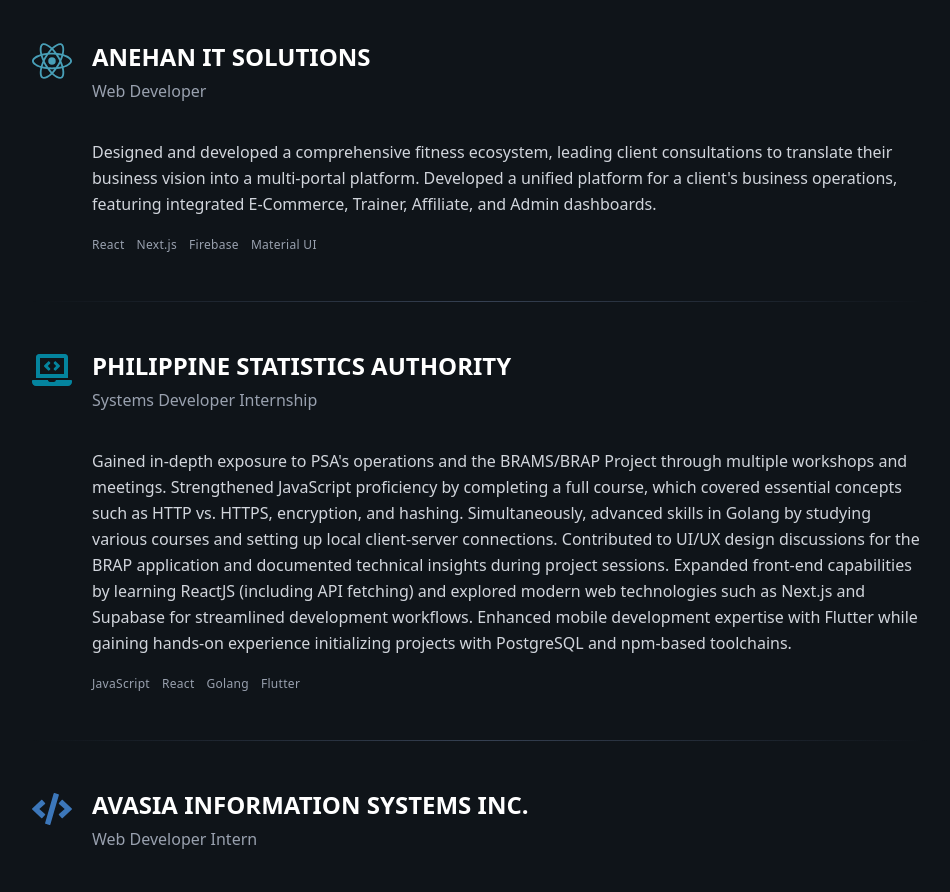
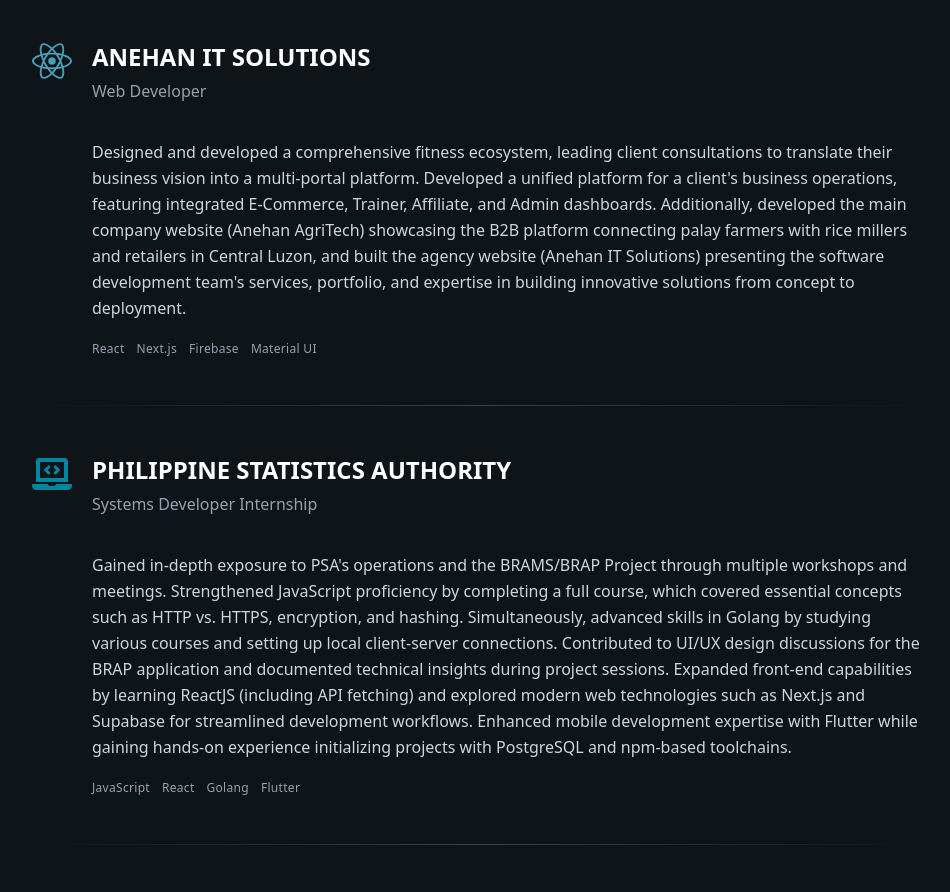
Before and after one commit to itsmeenavi/portfolio-lite, a React (Vite) app: page / in a window 1280 px wide. Shown: the part 4940-5832 px from the top of the page, without its empty margins (160-1110 px from the left). Built offline with nearby package versions, Linux system fonts and the light colour scheme.

Commit message:
Anehan Add

```diff
--- a/src/components/WorkExperience.tsx
+++ b/src/components/WorkExperience.tsx
@@ -27,7 +27,7 @@
       icon: <SiReact size={40} className="text-[#61DAFB]" />,
       color: 'from-teal/20 to-blue-500/20',
       description:
-        'Designed and developed a comprehensive fitness ecosystem, leading client consultations to translate their business vision into a multi-portal platform. Developed a unified platform for a client\'s business operations, featuring integrated E-Commerce, Trainer, Affiliate, and Admin dashboards.',
+        'Designed and developed a comprehensive fitness ecosystem, leading client consultations to translate their business vision into a multi-portal platform. Developed a unified platform for a client\'s business operations, featuring integrated E-Commerce, Trainer, Affiliate, and Admin dashboards. Additionally, developed the main company website (Anehan AgriTech) showcasing the B2B platform connecting palay farmers with rice millers and retailers in Central Luzon, and built the agency website (Anehan IT Solutions) presenting the software development team\'s services, portfolio, and expertise in building innovative solutions from concept to deployment.',
       skills: ['React', 'Next.js', 'Firebase', 'Material UI']
     },
     {
```
